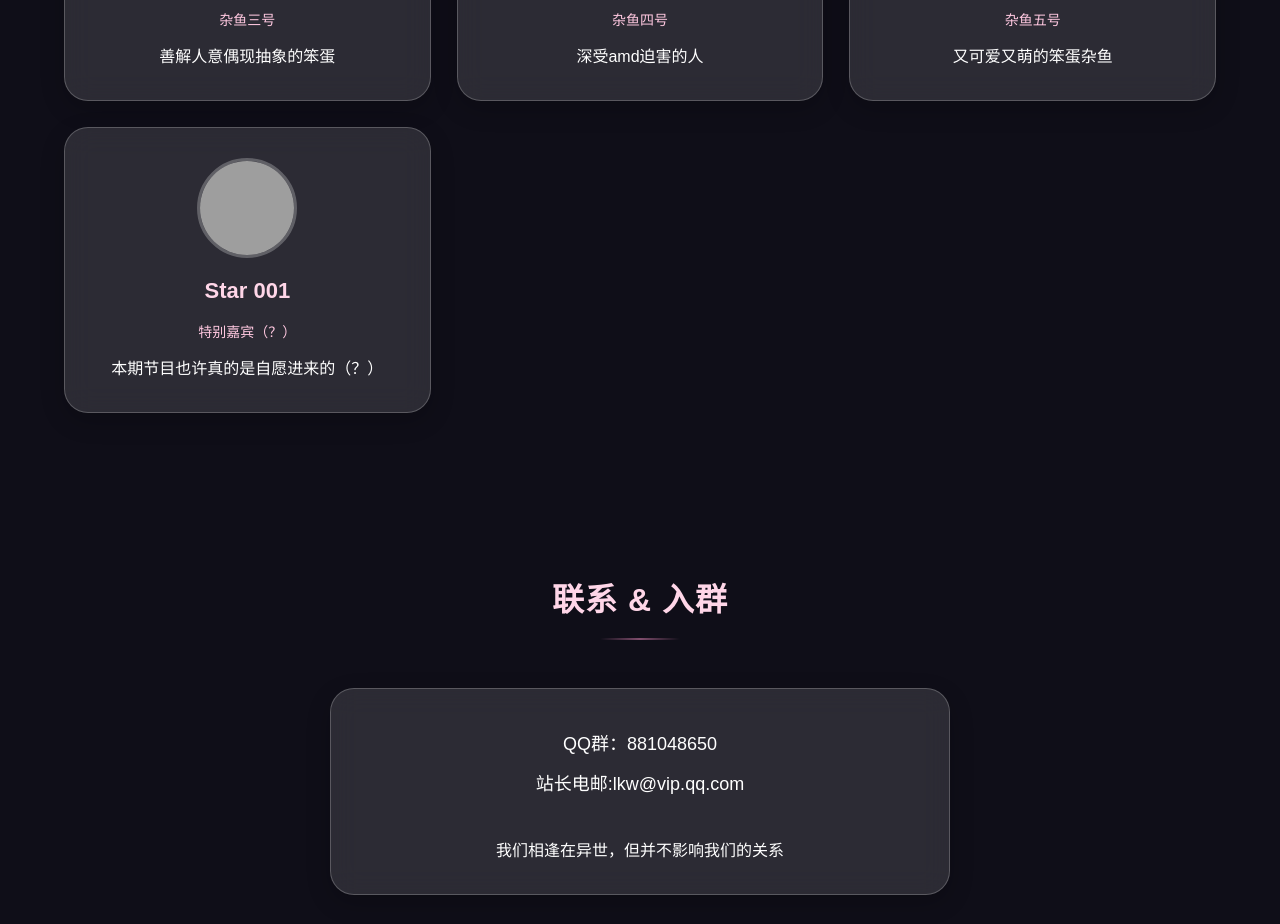
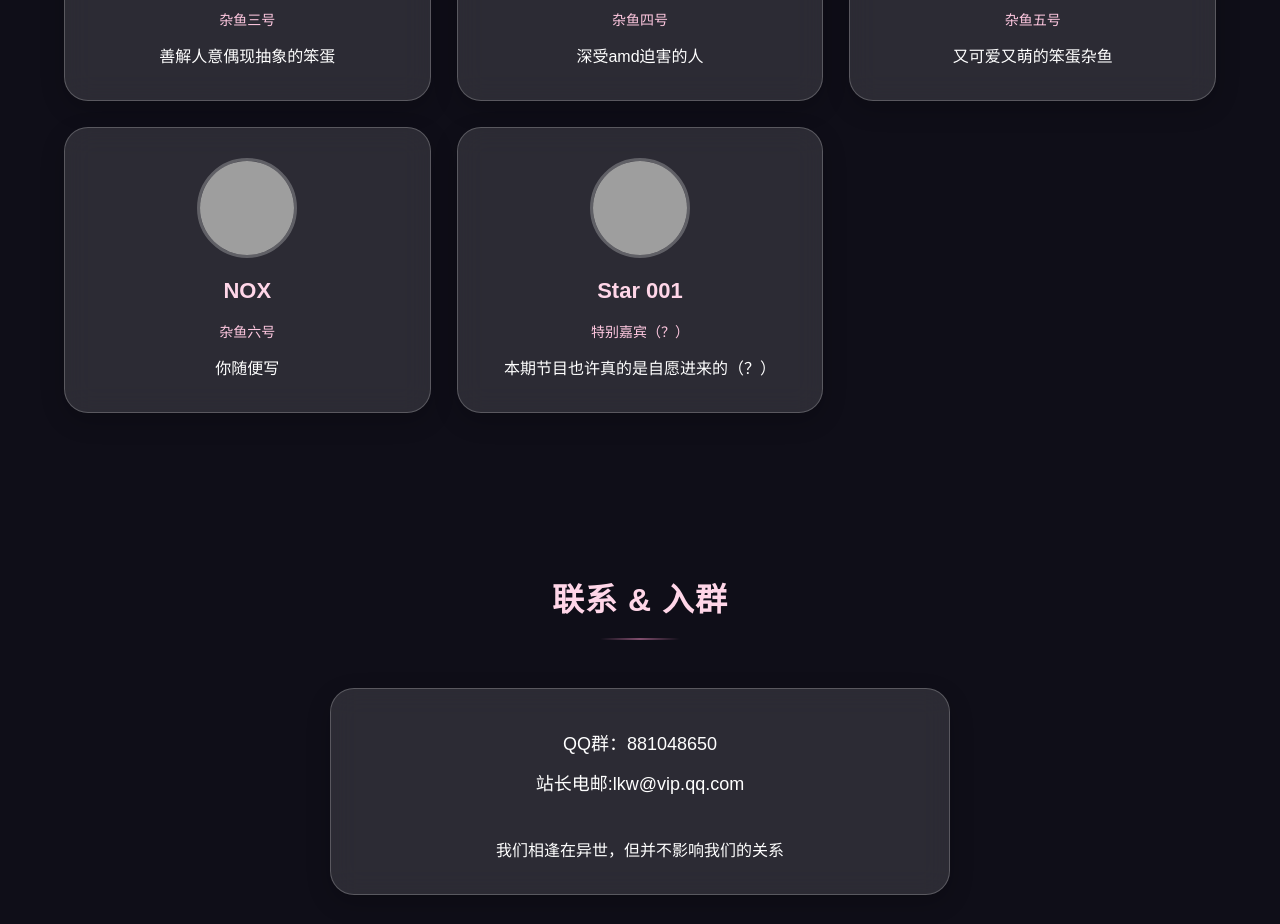
Before and after one commit to qirvmo/abc, a plain HTML site: page index.html in a window 1280 px wide. Shown: the part 1909-2833 px from the top of the page. Drawn offline with Linux system fonts and the light colour scheme; grey boxes are pictures that could not be loaded; a script that the page names is missing.

Commit message:
Update index.html

```diff
--- a/index.html
+++ b/index.html
@@ -400,6 +400,12 @@ footer a{
       <p style="text-align:center">又可爱又萌的笨蛋杂鱼</p>
     </div>
     <div class="card">
+      <img class="member-avatar" src="https://q.qlogo.cn/g?b=qq&nk=1018308219&s=640">
+      <h3 style="text-align:center">NOX</h3>
+      <div class="member-tag">杂鱼六号</div>
+      <p style="text-align:center">你随便写</p>
+    </div>
+    <div class="card">
       <img class="member-avatar" src="https://q.qlogo.cn/g?b=qq&nk=3147573003&s=640">
       <h3 style="text-align:center">Star 001</h3>
       <div class="member-tag">特别嘉宾（？）</div>
```
